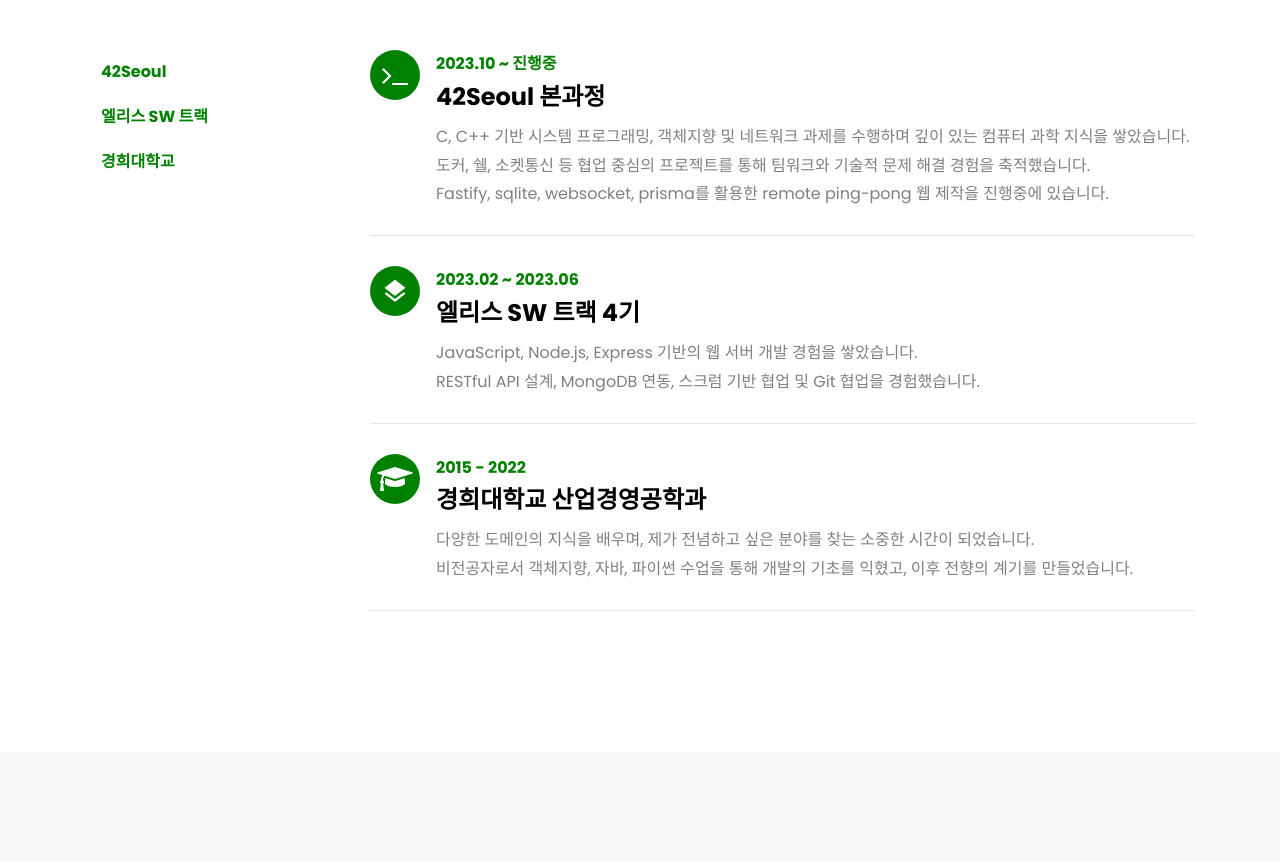
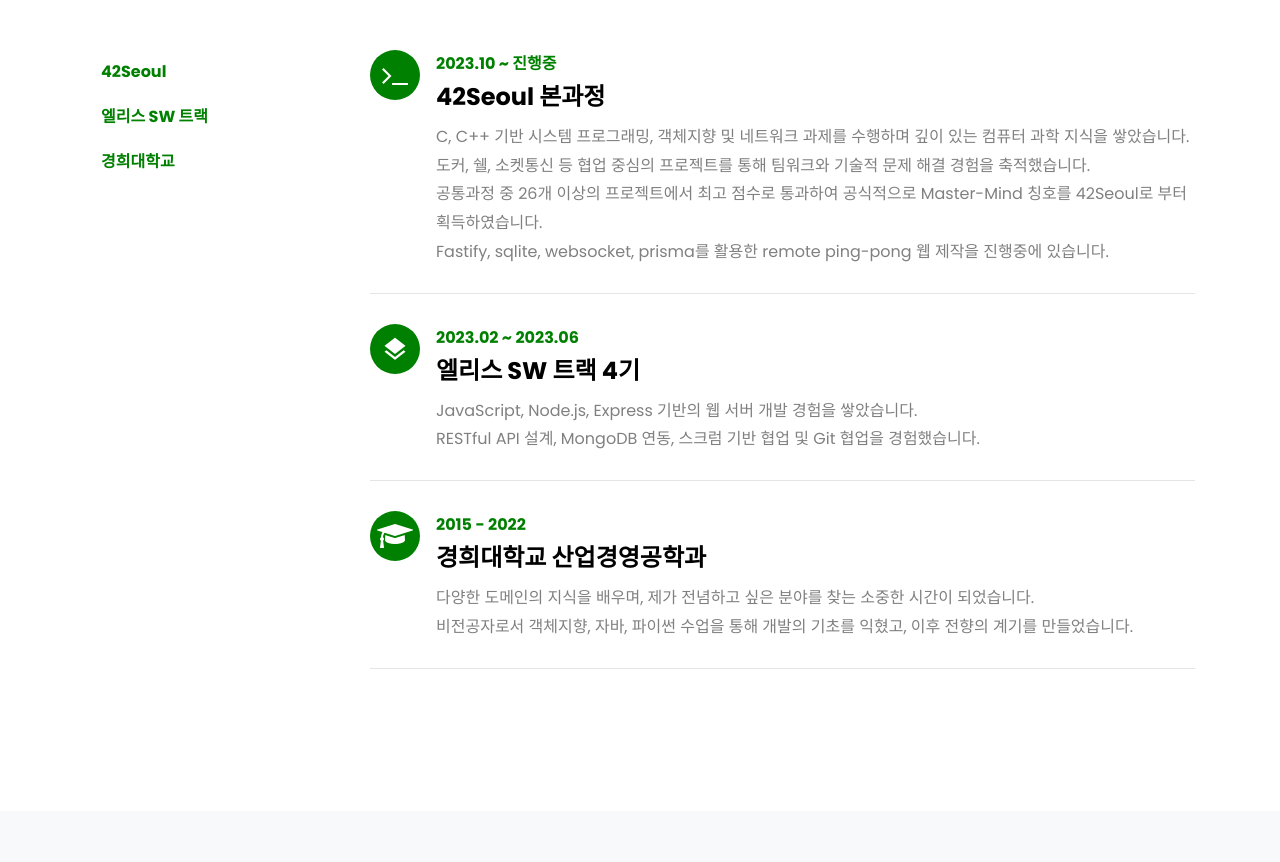
Before and after one commit to DawnteaStudio/portfolio, a plain HTML site: page index.html in a window 1280 px wide. Shown: the part 1800-2662 px from the top of the page. Drawn offline with Linux system fonts and the light colour scheme; files whose address does not match are found by name.

Commit message:
Add: 42seoul desc

```diff
--- a/index.html
+++ b/index.html
@@ -221,6 +221,9 @@
                   수행하며 깊이 있는 컴퓨터 과학 지식을 쌓았습니다.<br />도커,
                   쉘, 소켓통신 등 협업 중심의 프로젝트를 통해 팀워크와 기술적
                   문제 해결 경험을 축적했습니다. <br />
+                  공통과정 중 26개 이상의 프로젝트에서 최고 점수로 통과하여
+                  공식적으로 Master-Mind 칭호를 42Seoul로 부터 획득하였습니다.
+                  <br />
                   Fastify, sqlite, websocket, prisma를 활용한 remote ping-pong
                   웹 제작을 진행중에 있습니다.
                 </p>
```
